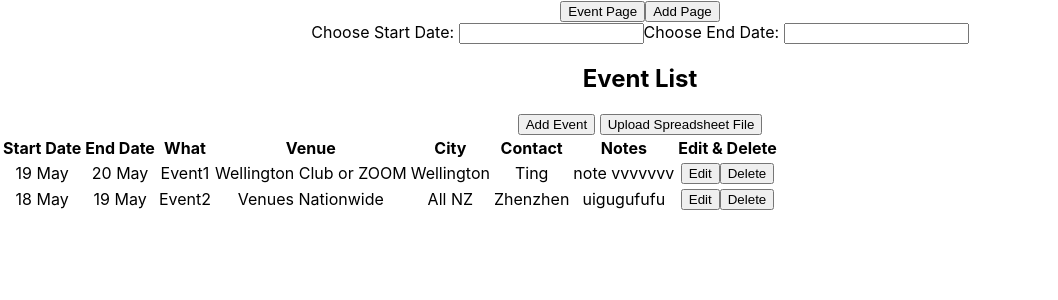
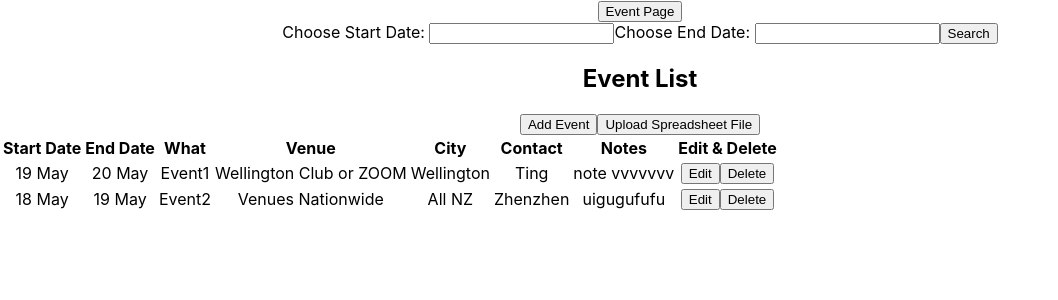
Before and after one commit to Willa2023/SGCNZ-dashboard, a React (Create React App) app: page / in a window 1280 px wide. Shown: the top 300 px of the page, without its empty margins (0-1058 px from the left). Built offline with nearby package versions, Linux system fonts and the light colour scheme.

Commit message:
update button

```diff
--- a/src/Components/DateEvent.js
+++ b/src/Components/DateEvent.js
@@ -11,6 +11,9 @@ export default function DateEvent() {
         <span>
           Choose End Date: <MyDatePicker />
         </span>
+        <span>
+          <button>Search</button>
+        </span>
       </div>
       <div>
         <EventTable />
--- a/src/Components/EventTable.js
+++ b/src/Components/EventTable.js
@@ -28,7 +28,9 @@ const EventTable = () => {
   return (
     <div>
       <h2>Event List</h2>
-    <button>Add Event</button> {/* Implement onClick handler */}
+      <Link to="/edit">
+        <button>Add Event</button>
+      </Link>
       <button>Upload Spreadsheet File</button> {/* Implement onClick handler */}
       <table>
         <thead>
--- a/src/Components/NavBar.js
+++ b/src/Components/NavBar.js
@@ -7,10 +7,6 @@ export default function NavBar() {
       <Link to="/">
         <button>Event Page</button>
       </Link>
-
-      <Link to="/add">
-        <button>Add Page</button>
-      </Link>
     </div>
   );
 }
```
Lines whose indentation alone changed are shown as unchanged.
